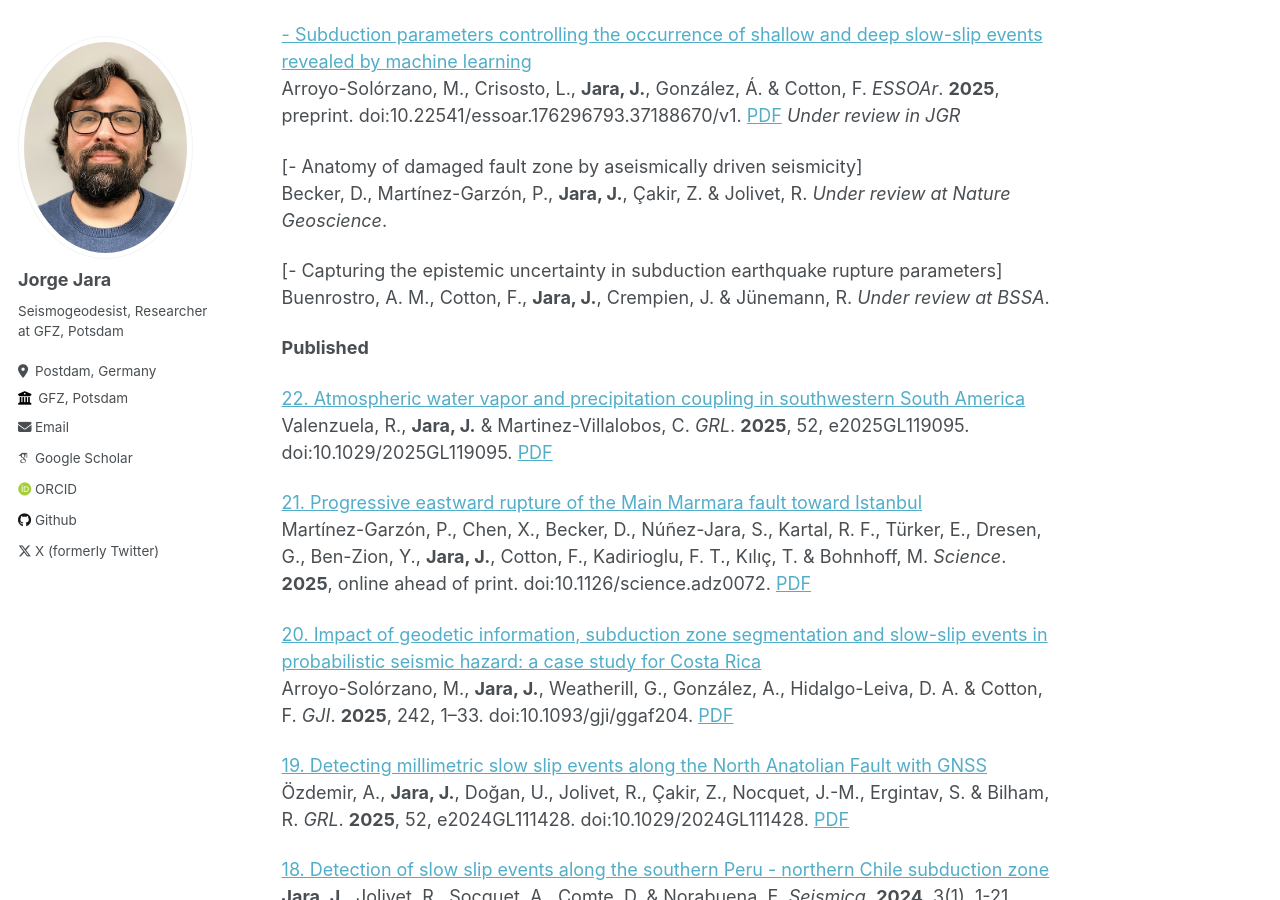
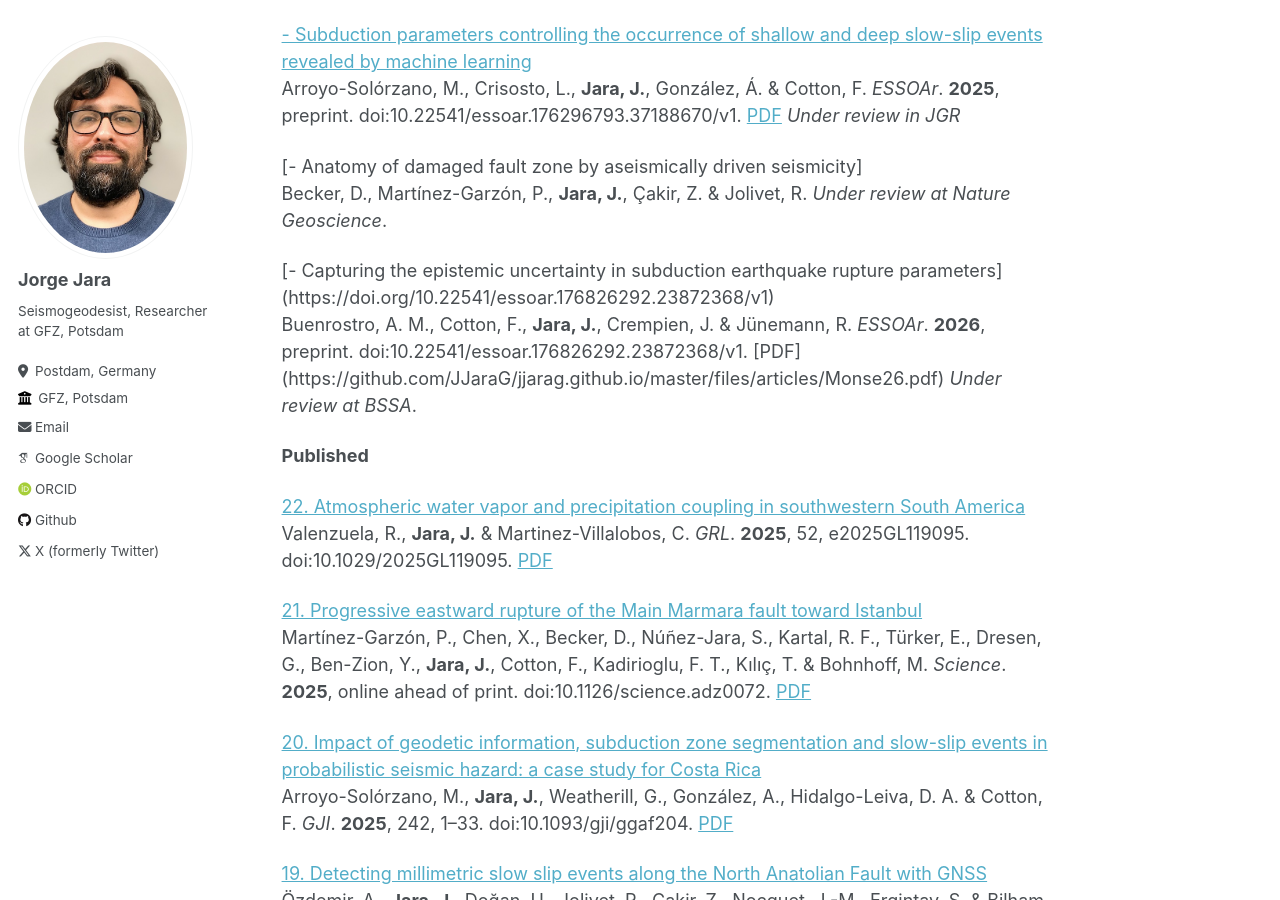
Before and after one commit to JJaraG/jjarag.github.io, a Jekyll site: the page built from _pages/publications.md, in a window 1280 px wide and 900 px high, scrolled down 370 px. Built offline with Jekyll 4.4.1, drawn with Linux system fonts in a browser that asks for light colours; some web fonts are replaced.

Commit message:
updates_jan26_1

```diff
--- a/_pages/publications.md
+++ b/_pages/publications.md
@@ -17,8 +17,8 @@ Arroyo-Solórzano, M., Crisosto, L., **Jara, J.**, González, Á. & Cotton, F. <
 [- Anatomy of damaged fault zone by aseismically driven seismicity]<br>
 Becker, D., Martínez-Garzón, P., **Jara, J.**, Çakir, Z. & Jolivet, R. <i>Under review at Nature Geoscience</i>.
 
-[- Capturing the epistemic uncertainty in subduction earthquake rupture parameters]<br>
-Buenrostro, A. M., Cotton, F., **Jara, J.**, Crempien, J. & Jünemann, R. <i>Under review at BSSA</i>.
+[- Capturing the epistemic uncertainty in subduction earthquake rupture parameters] (https://doi.org/10.22541/essoar.176826292.23872368/v1)<br>
+Buenrostro, A. M., Cotton, F., **Jara, J.**, Crempien, J. & Jünemann, R. <i>ESSOAr</i>. **2026**, preprint. doi:10.22541/essoar.176826292.23872368/v1. [PDF] (https://github.com/JJaraG/jjarag.github.io/master/files/articles/Monse26.pdf) <i>Under review at BSSA</i>.
 
 **Published**<br>
 
```
Also changed, not shown: _pages/about.md (+2 -0 lines), 1 other file.
